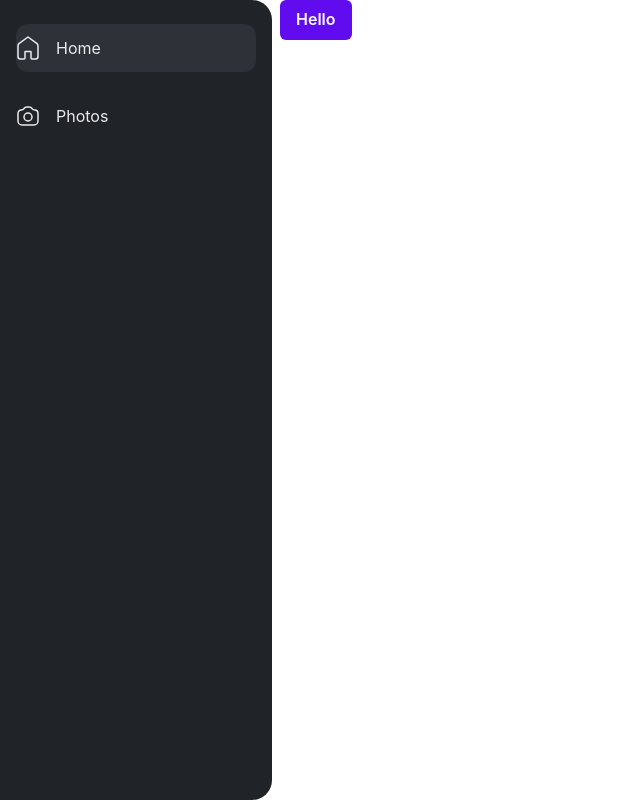
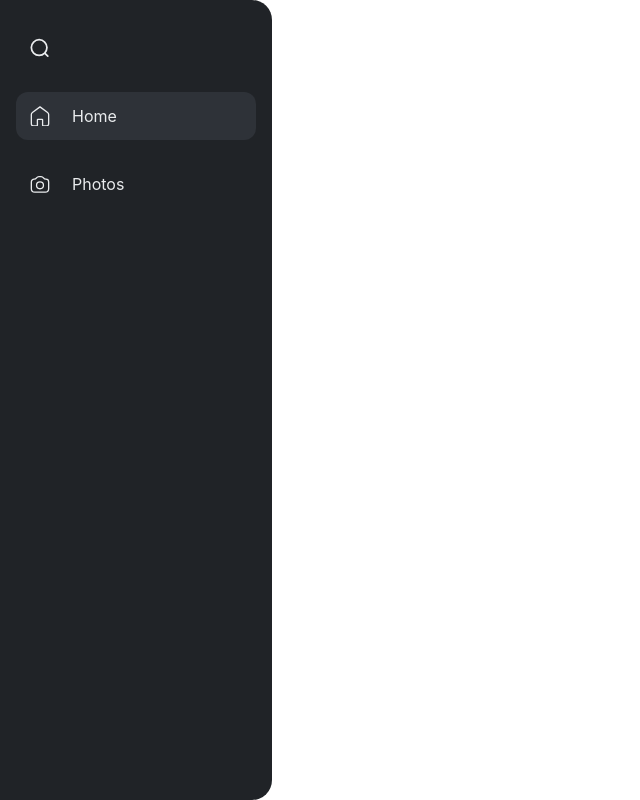
Before and after one commit to codetann/photos, a React (Vite) app: page / in a window 1280 px wide. Shown: the whole page, without its empty margins (0-640 px from the left). Built offline with nearby package versions, Linux system fonts and the light colour scheme.

Commit message:
fix nav bar

```diff
--- a/src/components/layout/navbar.tsx
+++ b/src/components/layout/navbar.tsx
@@ -1,4 +1,4 @@
-import { HomeIcon, PhotoIcon } from "@icons";
+import { HomeIcon, PhotoIcon, SearchIcon } from "@icons";
 import { HStack, Icon, Spacer, Text, VStack } from "@chakra-ui/react";
 import { useLocation } from "react-router-dom";
 import { useState } from "react";
@@ -17,17 +17,23 @@ const NavItem = ({ icon: Icon, title, isActive, showTitle }: NavItemProps) => (
     h="3rem"
     w="100%"
     rounded="xl"
-    justify="center"
+    justify="left"
     align="center"
     overflow="hidden"
+    spacing=".5rem"
+    transition={"all .2s"}
+    cursor="pointer"
+    _hover={{
+      opacity: 0.5,
+    }}
   >
-    <Icon h="1.5rem" w="1.5rem" fill="none" stroke="alt.200" />
-    {showTitle && <Spacer />}
+    <Icon h="1.3rem" w="3rem" fill="none" stroke="alt.200" />
+
     <motion.div
       animate={{
         width: "100%",
         opacity: showTitle ? 1 : 0,
-        transition: { duration: 0.5, delay: 0.2 },
+        transition: { duration: 0.3, delay: 0.1 },
         display: showTitle ? "flex" : "none",
       }}
     >
@@ -49,7 +55,12 @@ const NavBar = () => {
       animate={{
         width: isOpen ? "17rem" : "5rem",
       }}
-      transition={{ type: "spring", stiffness: 200, damping: 25 }}
+      transition={{
+        type: "spring",
+        stiffness: 400,
+        damping: 40,
+      }}
+      style={{ position: "fixed" }}
     >
       <VStack
         h="100vh"
@@ -63,6 +74,7 @@ const NavBar = () => {
       >
         <HStack>Logo</HStack>
         <VStack spacing={5} align="start" w="100%">
+          <NavItem icon={SearchIcon} title="" />
           <NavItem icon={HomeIcon} title={"Home"} showTitle={isOpen} isActive />
           <NavItem icon={PhotoIcon} title={"Photos"} showTitle={isOpen} />
         </VStack>
```
